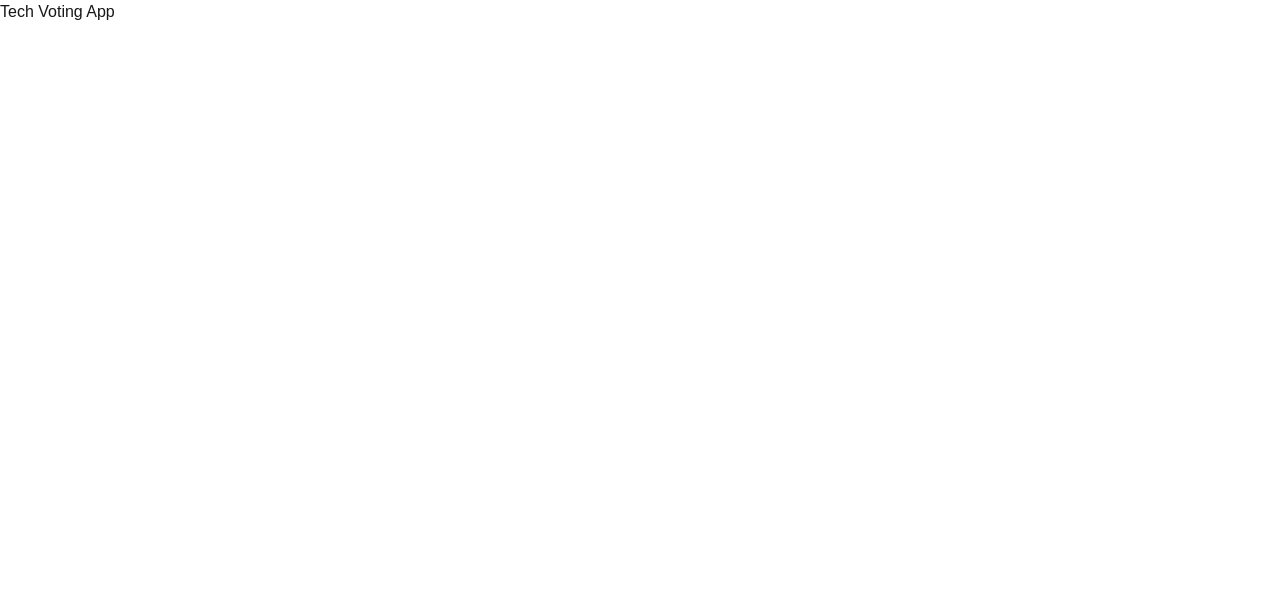
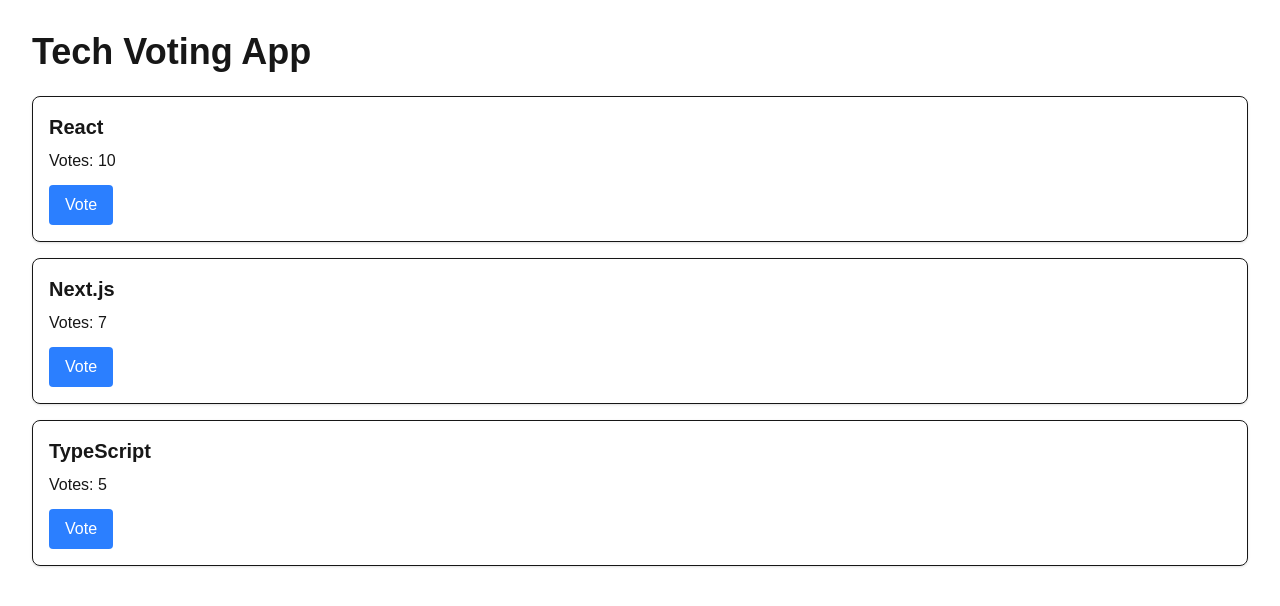
Before and after one commit to The-JFlores/ReactApp4, a Next.js app: page / in a window 1280 px wide. Shown: the top 606 px of the page. Built offline with nearby package versions, Linux system fonts and the light colour scheme.

Commit message:
Create reusable VoteCard component

```diff
--- a/app/page.tsx
+++ b/app/page.tsx
@@ -1,9 +1,34 @@
+
+"use client";
+
+import VoteCard from "@/components/VoteCard";
 
 export default function Home() {
   return (
-    <main>
-      {/* Main application title */}
-      <h1>Tech Voting App</h1>
+    <main className="p-8">
+      {/* Main application heading */}
+      <h1 className="text-4xl font-bold mb-6">
+        Tech Voting App
+      </h1>
+
+      {/* Reusable voting cards */}
+      <VoteCard
+        title="React"
+        votes={10}
+        onVote={() => alert("Vote added")}
+      />
+
+      <VoteCard
+        title="Next.js"
+        votes={7}
+        onVote={() => alert("Vote added")}
+      />
+
+      <VoteCard
+        title="TypeScript"
+        votes={5}
+        onVote={() => alert("Vote added")}
+      />
     </main>
   );
 }
```
